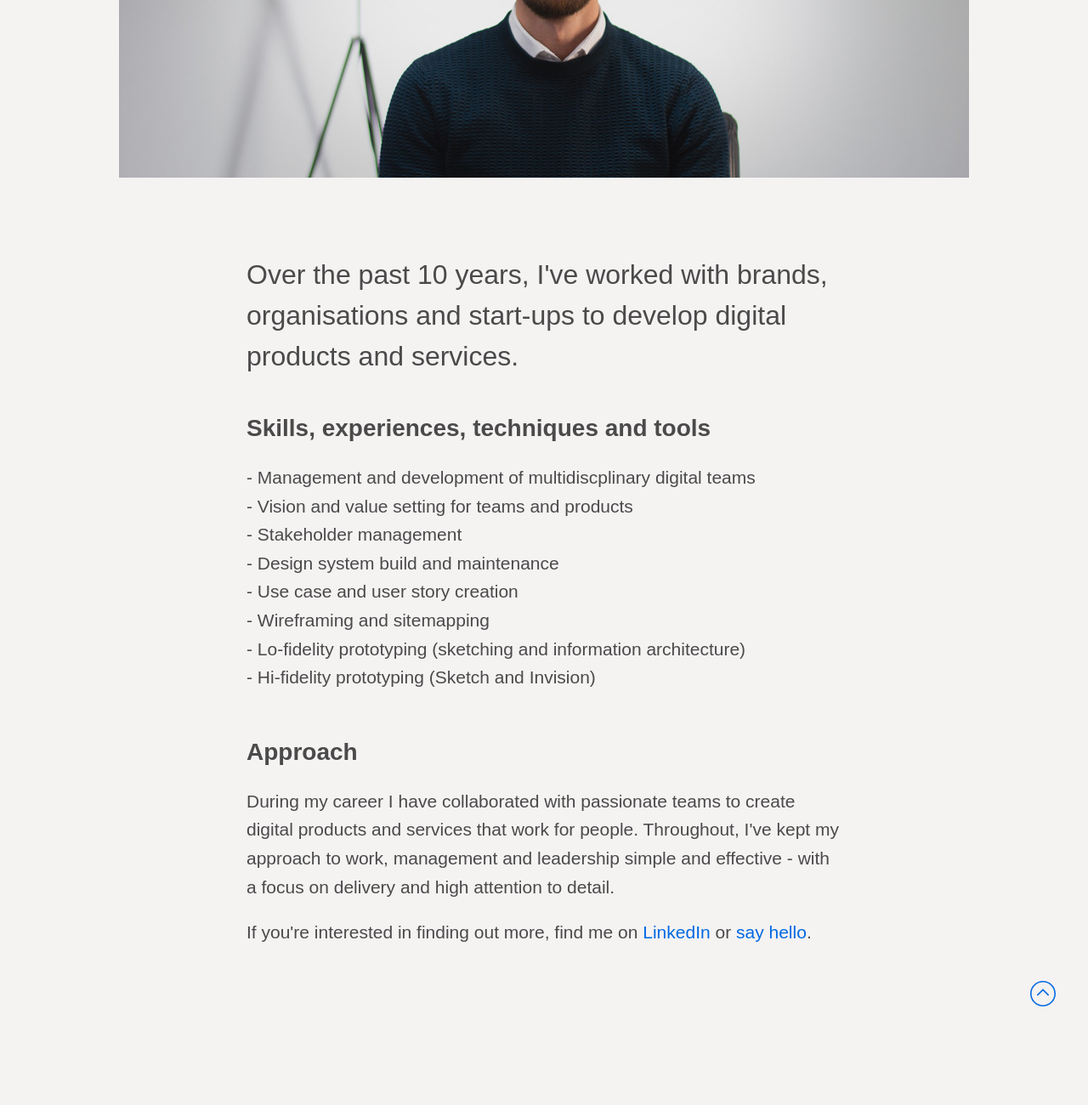
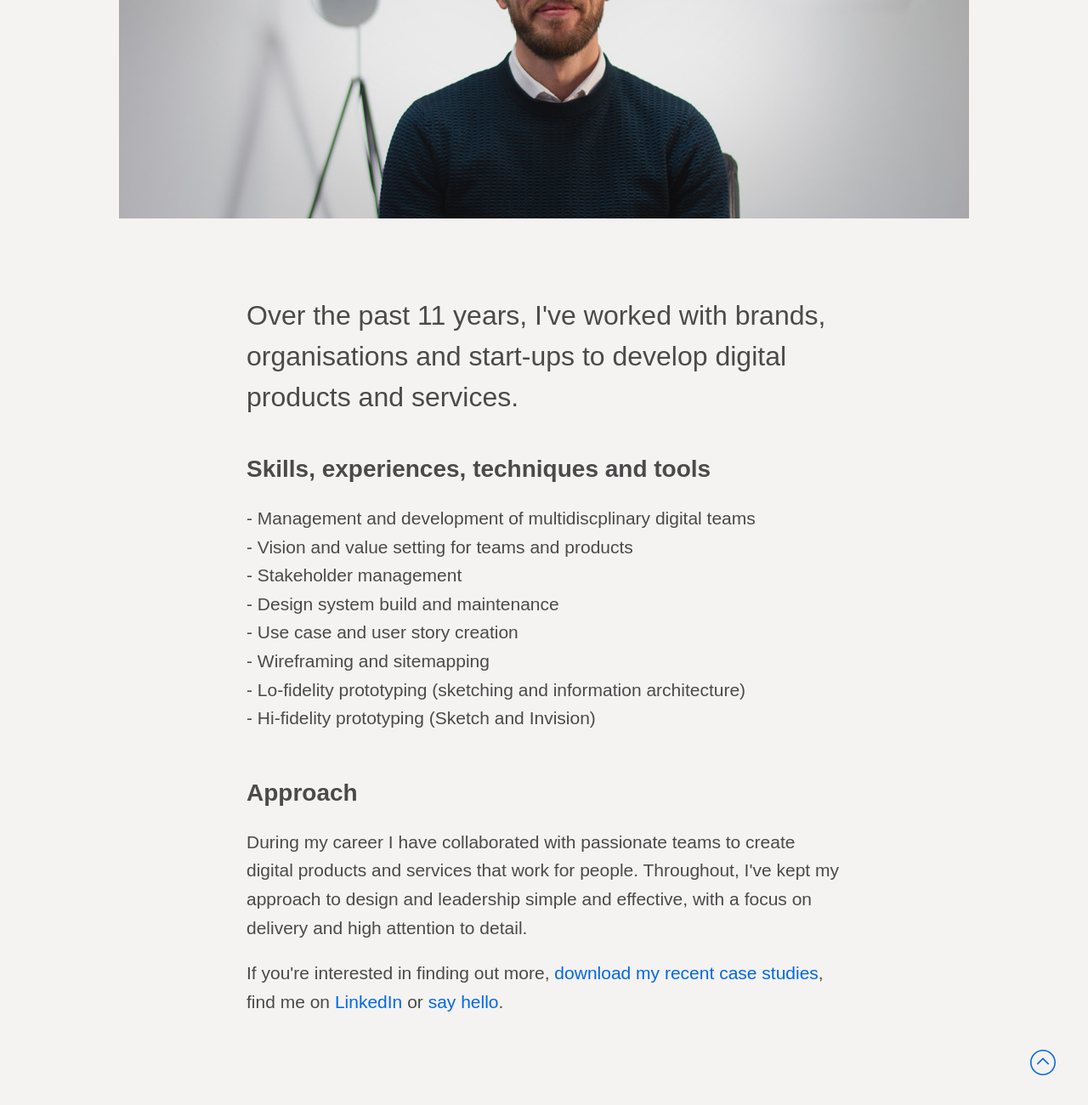
Before and after one commit to robertjmccarthy/robertjmccarthy.github.io, a plain HTML site: page index.html in a window 1280 px wide. Shown: the part 653-1953 px from the top of the page at 85% size. Before the commit the page ends 1872 px from the top, so only its background shows below. Drawn offline with Linux system fonts and the light colour scheme; a web font is replaced by a local one.

Commit message:
Update index.html

```diff
--- a/index.html
+++ b/index.html
@@ -32,7 +32,7 @@
   <!-- body -->
 
   <div class="profile-text">
-    <h1 class="profile">Hi, I'm Rob - a designer, product manager and digital leader from Essex, UK. I'm currently working in <a class="h1link" href="https://www.colchester.gov.uk/">local government</a>.</h1>
+    <h1 class="profile">Hi, I'm Rob - a digital designer specialising in UI/UX design and digital management/leadership. I'm currently working in <a class="h1link" href="https://www.colchester.gov.uk/">local government</a>.</h1>
   </div>
 
     <div id="profile-picture">
@@ -41,7 +41,7 @@
 
   <div class="profile-text">
 
-    <h1 class="profilesecond">Over the past 10 years, I've worked with brands, organisations and start-ups to develop digital products and services.</h1>
+    <h1 class="profilesecond">Over the past 11 years, I've worked with brands, organisations and start-ups to develop digital products and services.</h1>
 
     <h3 class="profile-heading">Skills, experiences, techniques and tools</h3>
 
@@ -64,9 +64,9 @@
 
  <h3 class="profile-heading">Approach</h3>
 
-    <p class="profile">During my career I have collaborated with passionate teams to create digital products and services that work for people. Throughout, I've kept my approach to work, management and leadership simple and effective - with a focus on delivery and high attention to detail.</p>
+    <p class="profile">During my career I have collaborated with passionate teams to create digital products and services that work for people. Throughout, I've kept my approach to design and leadership simple and effective, with a focus on delivery and high attention to detail.</p>
 
-    <p class="profile">If you're interested in finding out more, find me on <a href="https://www.linkedin.com/in/rob-mccarthy-71a42526">LinkedIn</a> or <a href="mailto:robertjmccarthy08@gmail.com">say hello</a>.</p>
+    <p class="profile">If you're interested in finding out more, <a href="/2018-20-case-studies-RM.pdf">download my recent case studies</a>, find me on <a href="https://www.linkedin.com/in/rob-mccarthy-71a42526">LinkedIn</a> or <a href="mailto:robertjmccarthy08@gmail.com">say hello</a>.</p>
 
   </div>
 
```
